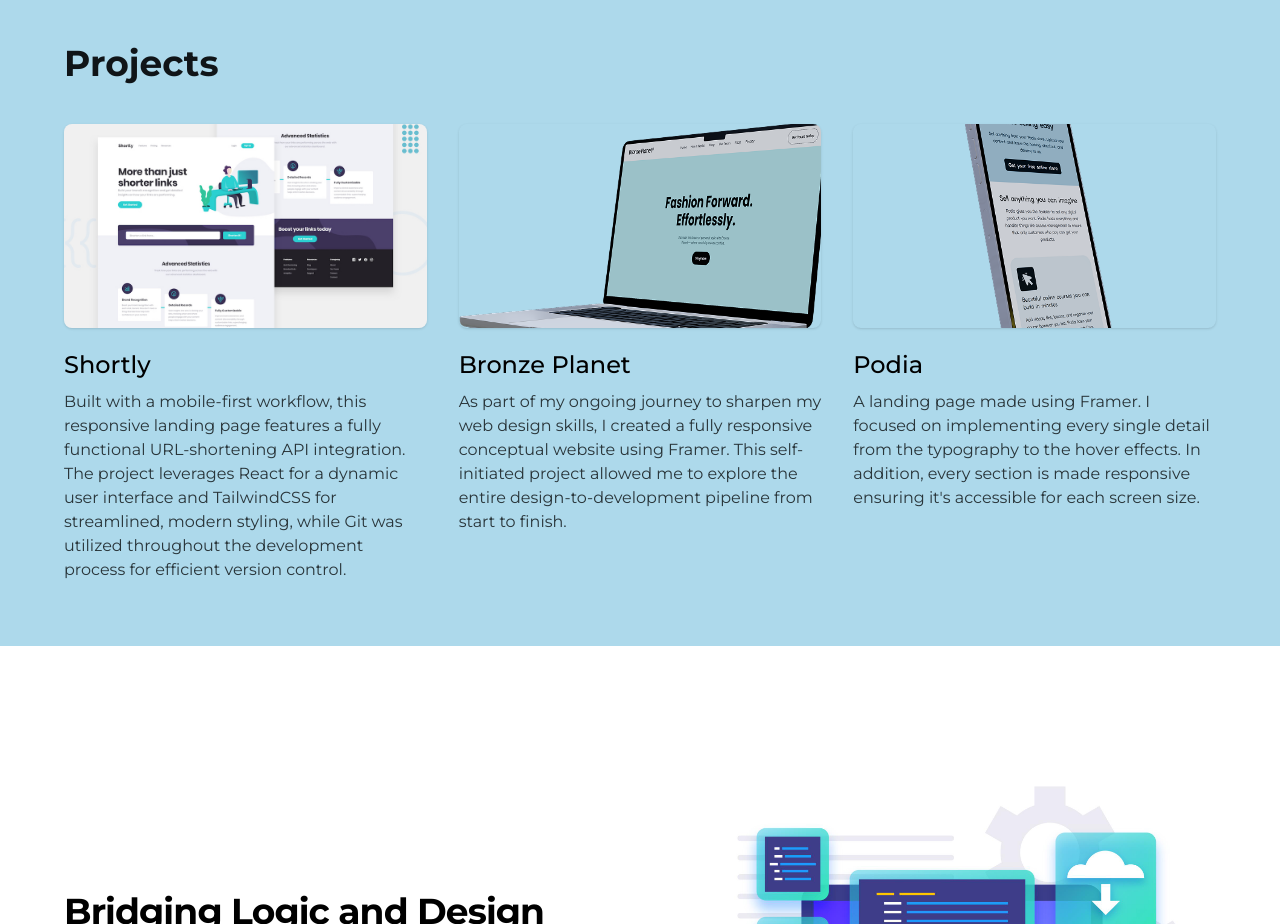
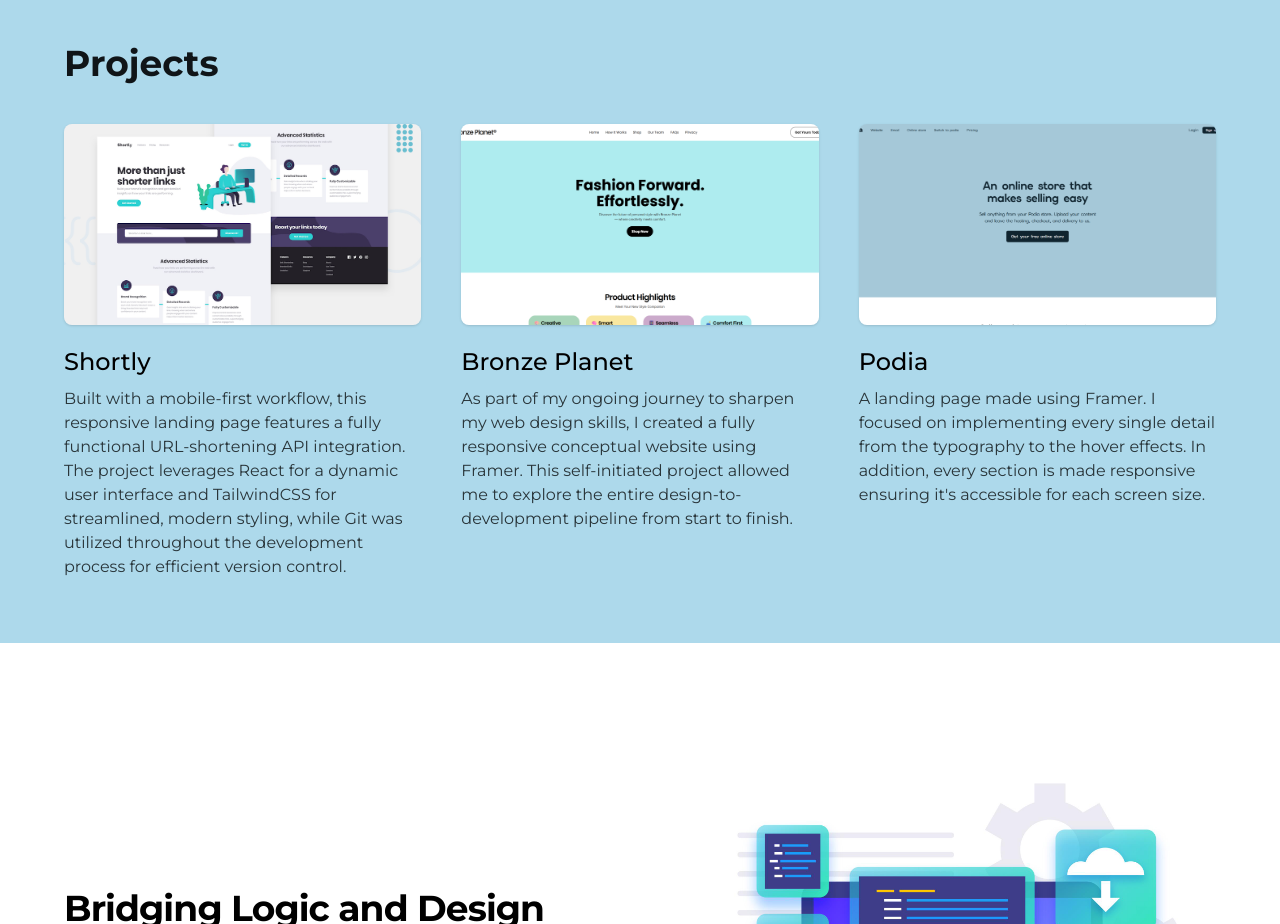
Before and after one commit to ibn-h/bb-portfolio, a React (Vite) app: page /#/ in a window 1280 px wide. Shown: the part 900-1824 px from the top of the page. Built offline with nearby package versions, Linux system fonts and the light colour scheme; no server answers.

Commit message:
Update projects

```diff
--- a/src/components/projects.jsx
+++ b/src/components/projects.jsx
@@ -1,8 +1,8 @@
 import { motion } from "framer-motion";
 import { itemVariants } from "../utils/motion";
 
-import bronzePlanetImg from "../assets/bronze-planet.png";
-import podiaImg from "../assets/podia.png";
+import bronzePlanetImg from "../assets/bronze-planet-fireshot.png";
+import podiaImg from "../assets/podia-fireshot.png";
 import shortlyPreview from "../assets/previewShortly.jpg";
 
 const projectsData = [
@@ -65,7 +65,7 @@
           Projects
         </motion.h2>
 
-        <div className="grid grid-cols-1 gap-4 sm:gap-6 md:grid-cols-2 md:gap-8 lg:grid-cols-3">
+        <div className="grid grid-cols-1 gap-6 sm:gap-8 md:grid-cols-2 md:gap-10 lg:grid-cols-3">
           {projectsData.map(({ link, image, title, Description }, key) => (
             <motion.article
               key={key}
```
Also changed, not shown: src/assets/bronze-planet-fireshot.png (added), src/assets/podia-fireshot.png (added).
